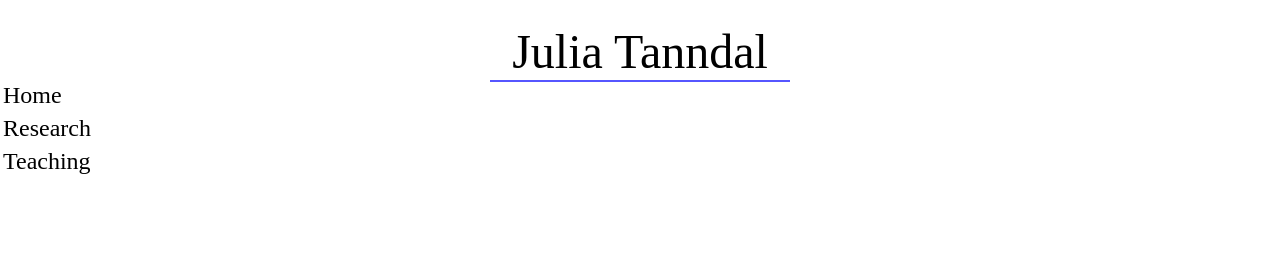
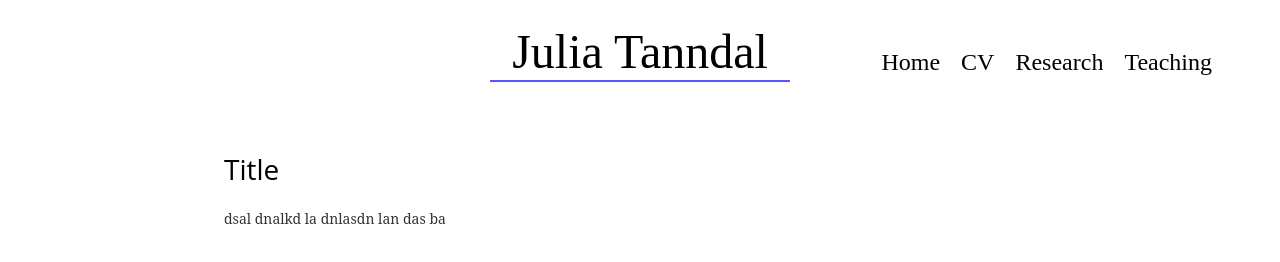
Before and after one commit to Abbta/julias-website, a plain HTML site: page research.html in a window 1280 px wide. Drawn offline with Linux system fonts and the light colour scheme.

Commit message:
added reasearch content

```diff
--- a/research.html
+++ b/research.html
@@ -8,9 +8,12 @@
     <header>
         <div id="header-container" class="header-container-before">
             <a href="/" id="author-name" class="author-name-before"> Julia Tanndal </a>
-            <div class="pages-buttons">
+            <div id="pages-buttons" class="pages-buttons-before">
                 <div class="page-button">
                     <a href="/"> Home </a>
+                </div>
+                <div class="page-button">
+                    <a href="/CV"> CV </a>
                 </div>
                 <div class="page-button">
                     <a href="/research"> Research </a>
@@ -26,11 +29,18 @@
     </header>
     <main>
         <div class="content">
-            wgge
+            <div class="top-padding"></div>
+            <div class="title research-text">
+                Title
+            </div>
+            <div class="abstract-text body-text research-text">
+                dsal dnalkd la dnlasdn lan das ba
+            </div>
         </div>
     </main>
 
     <footer>
+        <script src="header.js"></script>
     </footer>
 </body>
 
--- a/style.css
+++ b/style.css
@@ -292,3 +292,11 @@ a:hover{
     font-family: 'Nunito';
     font-size: 24px;
 }
+
+.top-padding{
+    padding-top: 150px;
+}
+
+.research-text{
+    text-align: left !important;
+}
```
Also changed, not shown: graph.js (+21 -8 lines), index.html (+3 -0 lines).
